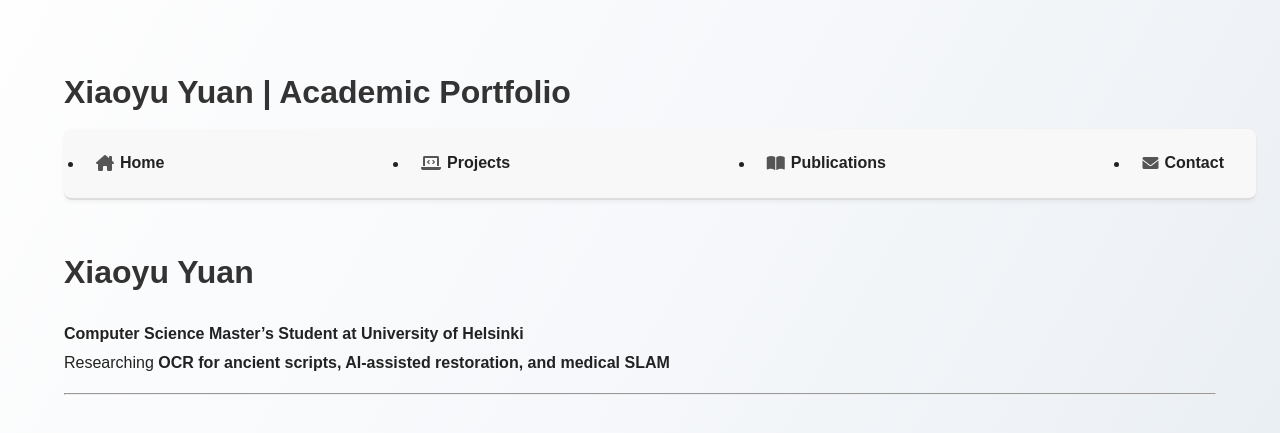
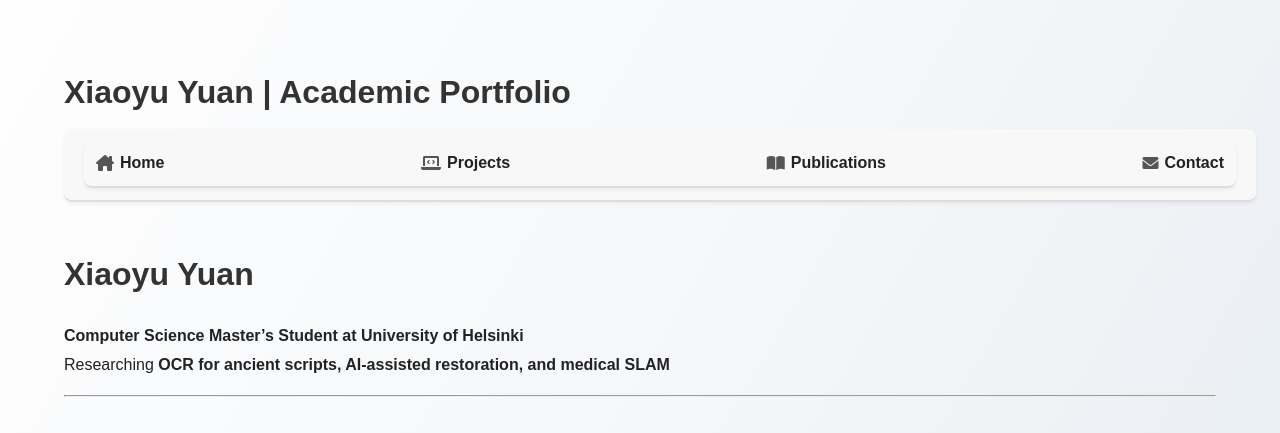
Before and after one commit to XiaoyuYuan19/portfolio, a Jekyll site: the page built from index.md, in a window 1280 px wide. Shown: the top 433 px of the page. Built offline with Jekyll 4.4.1, drawn with Linux system fonts in a browser that asks for light colours.

Commit message:
Update default.html

```diff
--- a/_layouts/default.html
+++ b/_layouts/default.html
@@ -18,7 +18,7 @@
 <body>
     <header>
         <h1>{{ site.title }}</h1>
-        <nav>
+        <nav class="navbar">
             <ul class="navbar">
                 <li><a href="/portfolio/"><i class="fa-solid fa-house-chimney"></i> Home</a></li>
                 <li><a href="/portfolio/projects/"><i class="fa-solid fa-laptop-code"></i> Projects</a></li>
```
